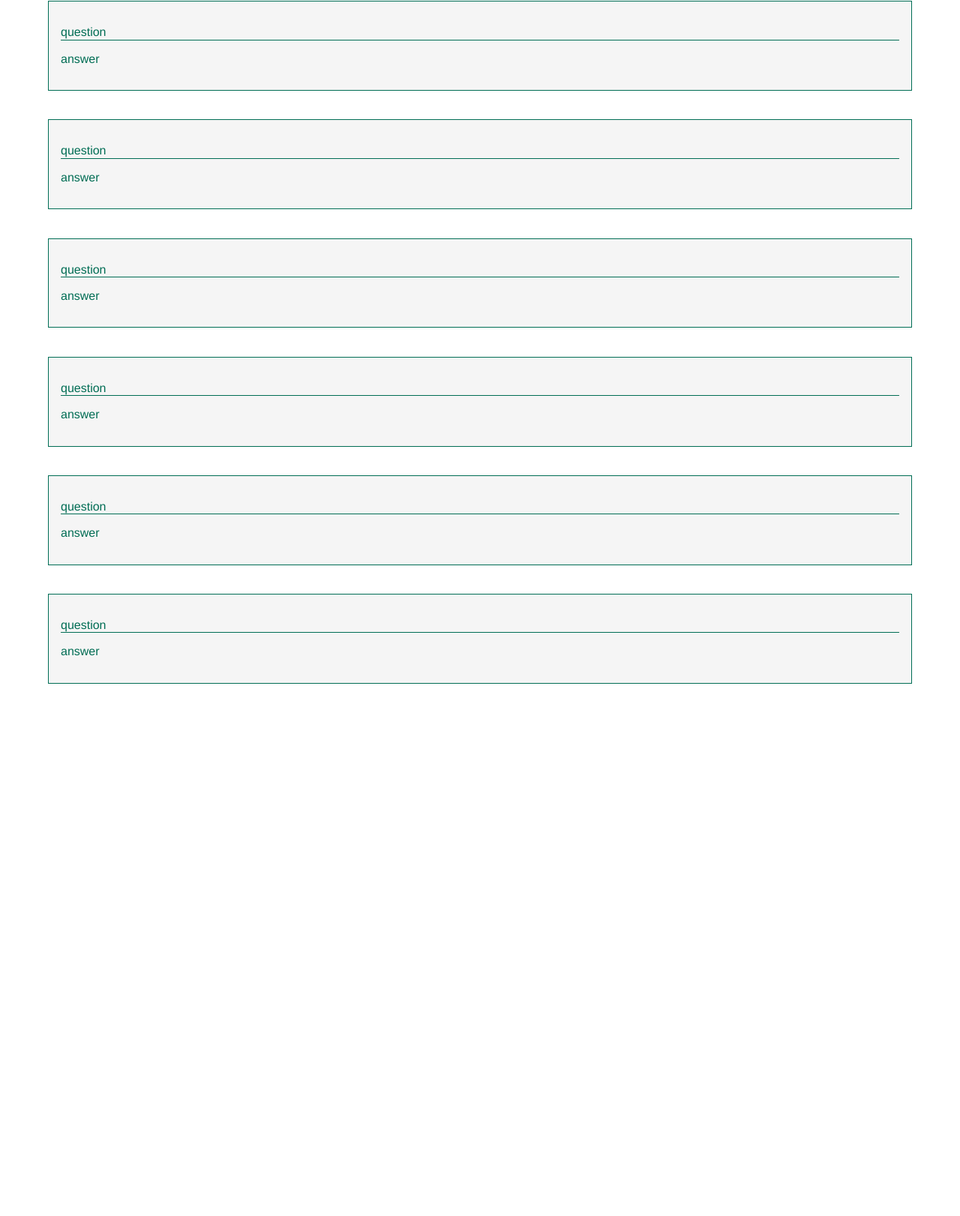
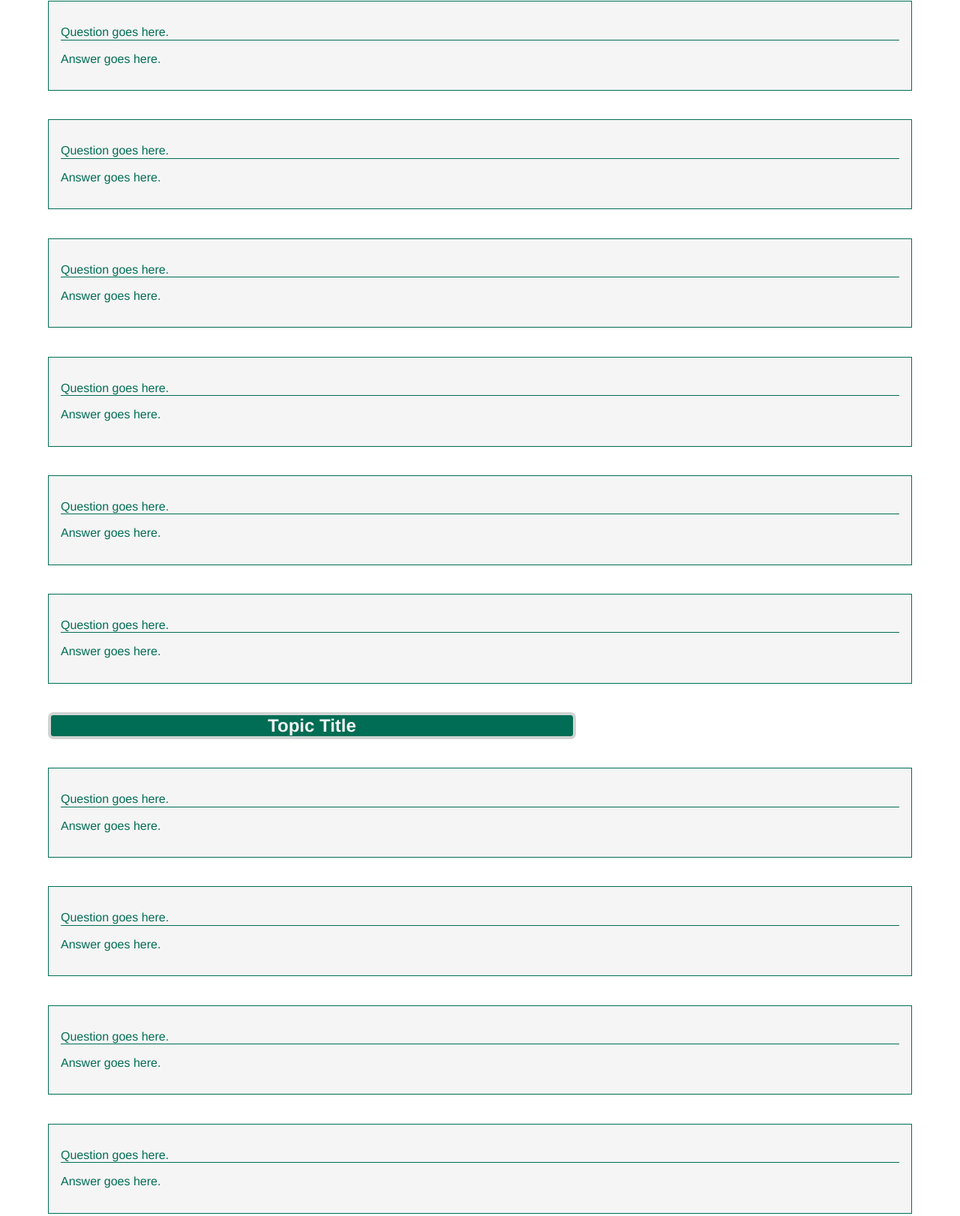
Before and after one commit to clsoar/county-line, a website built with Parcel: page faq.html in a window 1280 px wide. Shown: the part 1023-2645 px from the top of the page at 75% size. Before the commit the page ends 1973 px from the top, so only its background shows below. Built offline with nearby package versions, Linux system fonts and the light colour scheme.

Commit message:
updated faq list

```diff
--- a/faq.html
+++ b/faq.html
@@ -47,28 +47,84 @@
             </div>
           </article>
           <article class="qa-container">
-            <p class="question">question</p>
-            <p class="answer">answer</p>
+            <p class="question">Question goes here.</p>
+            <div class="answer-container">
+              <p class="answer">Answer goes here.</p>
+            </div>
           </article>
           <article class="qa-container">
-            <p class="question">question</p>
-            <p class="answer">answer</p>
+            <p class="question">Question goes here.</p>
+            <div class="answer-container">
+              <p class="answer">Answer goes here.</p>
+            </div>
           </article>
           <article class="qa-container">
-            <p class="question">question</p>
-            <p class="answer">answer</p>
+            <p class="question">Question goes here.</p>
+            <div class="answer-container">
+              <p class="answer">Answer goes here.</p>
+            </div>
           </article>
           <article class="qa-container">
-            <p class="question">question</p>
-            <p class="answer">answer</p>
+            <p class="question">Question goes here.</p>
+            <div class="answer-container">
+              <p class="answer">Answer goes here.</p>
+            </div>
           </article>
           <article class="qa-container">
-            <p class="question">question</p>
-            <p class="answer">answer</p>
+            <p class="question">Question goes here.</p>
+            <div class="answer-container">
+              <p class="answer">Answer goes here.</p>
+            </div>
           </article>
           <article class="qa-container">
-            <p class="question">question</p>
-            <p class="answer">answer</p>
+            <p class="question">Question goes here.</p>
+            <div class="answer-container">
+              <p class="answer">Answer goes here.</p>
+            </div>
+          </article>
+        <section class="topic">
+          <h2>Topic Title</h2>
+          <article class="qa-container">
+            <p class="question">Question goes here.</p>
+            <div class="answer-container">
+              <p class="answer">Answer goes here.</p>
+            </div>
+          </article>
+          <article class="qa-container">
+            <p class="question">Question goes here.</p>
+            <div class="answer-container">
+              <p class="answer">Answer goes here.</p>
+            </div>
+          </article>
+          <article class="qa-container">
+            <p class="question">Question goes here.</p>
+            <div class="answer-container">
+              <p class="answer">Answer goes here.</p>
+            </div>
+          </article>
+          <article class="qa-container">
+            <p class="question">Question goes here.</p>
+            <div class="answer-container">
+              <p class="answer">Answer goes here.</p>
+            </div>
+          </article>
+          <article class="qa-container">
+            <p class="question">Question goes here.</p>
+            <div class="answer-container">
+              <p class="answer">Answer goes here.</p>
+            </div>
+          </article>
+          <article class="qa-container">
+            <p class="question">Question goes here.</p>
+            <div class="answer-container">
+              <p class="answer">Answer goes here.</p>
+            </div>
+          </article>
+          <article class="qa-container">
+            <p class="question">Question goes here.</p>
+            <div class="answer-container">
+              <p class="answer">Answer goes here.</p>
+            </div>
           </article>
         </section>
       </div>
```
